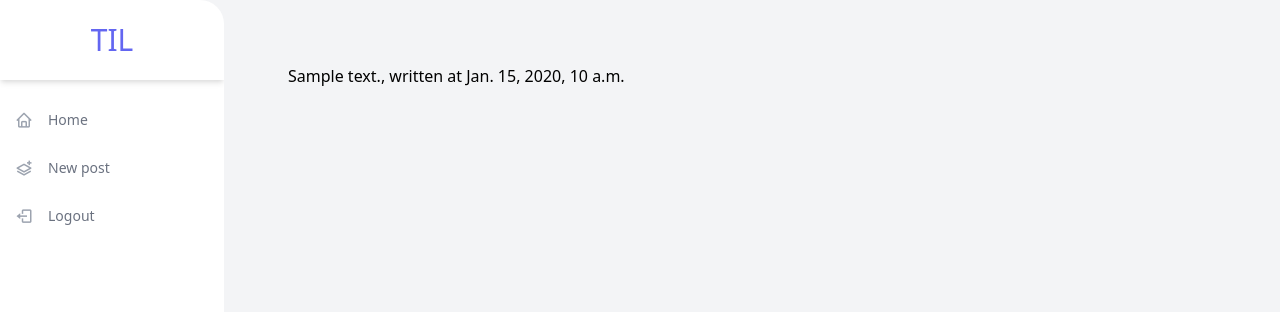
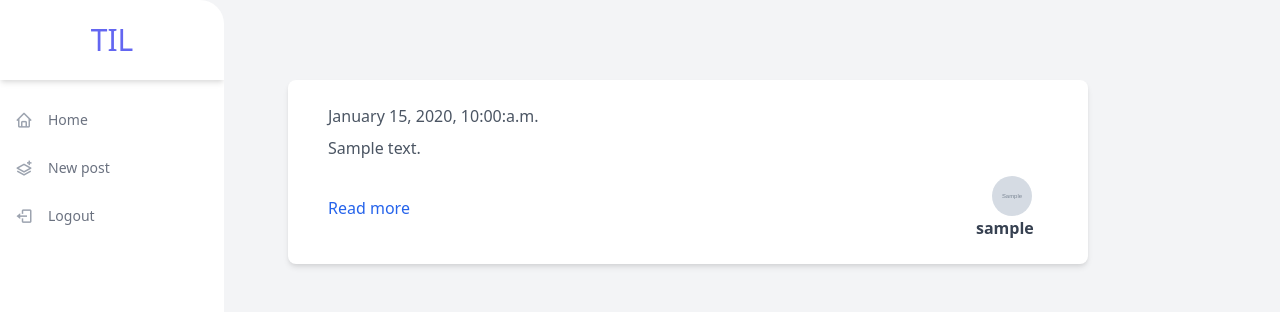
Before and after one commit to ParteekSandhu25/Django-Project, a Django app: page / in a window 1280 px wide. Shown: the top 312 px of the page. Run offline with Django 5.2, Linux system fonts and the light colour scheme; a user stored in the database is signed in; tables that the repository leaves empty hold one stand-in row (values such as "Sample post"); grey boxes marked "Sample" are stand-in pictures; some libraries are stand-ins or nearby versions.

Commit message:
added a generic post.html in includes folder, and extending it to details.html and homepage.html

```diff
--- a/feed/templates/feed/detail.html
+++ b/feed/templates/feed/detail.html
@@ -3,5 +3,5 @@
 {% block title %} {{post.text}} by {{post.author.username}} {% endblock %}
 
 {% block body %}
-    {{ post.text }}
+    {% include "includes/post.html" with post=post show_detail_link=True%}
 {% endblock %}
--- a/feed/templates/feed/homepage.html
+++ b/feed/templates/feed/homepage.html
@@ -1,15 +1,12 @@
 {% extends "base.html" %}
 
-{% block title %}
-    New Title Coming from HomePage.html
-{% endblock %}
+{# TODO: Change title text #}
+{% block title %}Changed the title of the homepage{% endblock %}
 
 {% block body %}
-    {% if request.user.is_authenticated %}
+    <div id="posts-container">
         {% for post in posts %}
-            <p>{{post.text}}, written at {{post.date}}</p>
+            {% include "includes/post.html" with post=post show_detail_link=True%}
         {% endfor %}
-    {% endif %}
-
-
+    </div>
 {% endblock %}
--- /dev/null
+++ b/til/templates/includes/post.html
@@ -0,0 +1,28 @@
+{% load thumbnail %}
+
+<!-- component is from https://tailwindcomponents.com/component/post-artical -->
+<div class="max-w-4xl px-10 my-4 py-6 bg-white rounded-lg shadow-md" style='width: 50rem'>
+    <div class="flex justify-between items-center">
+        <span class="font-light text-gray-600">{{ post.date|date:"F j, Y, g:i:a" }}</span>
+    </div>
+    <div class="mt-2">
+        <p class="mt-2 text-gray-600">{{ post.text }}</p>
+    </div>
+    <div class="flex justify-between items-center mt-4">
+        {% if show_detail_link %}
+            <a class="text-blue-600 hover:underline" href="{% url 'feed:detail' post.id %}">
+                Read more
+            </a>
+        {% else %}
+            <span>&nbsp;</span>
+        {% endif %}
+        <div>
+            {% comment %} <a class="flex items-center" href="{% url 'profiles:detail' post.author.username %}"> {% endcomment %}
+                {% thumbnail post.author.profile.image "373x373" crop="center" as im %}
+                    <img class="mx-4 w-10 h-10 object-cover rounded-full hidden sm:block" src="{{ im.url }}" alt="avatar">
+                {% endthumbnail %}
+                <h1 class="text-gray-700 font-bold">{{ post.author.username }}</h1>
+            {% comment %} </a> {% endcomment %}
+        </div>
+    </div>
+</div>
```
